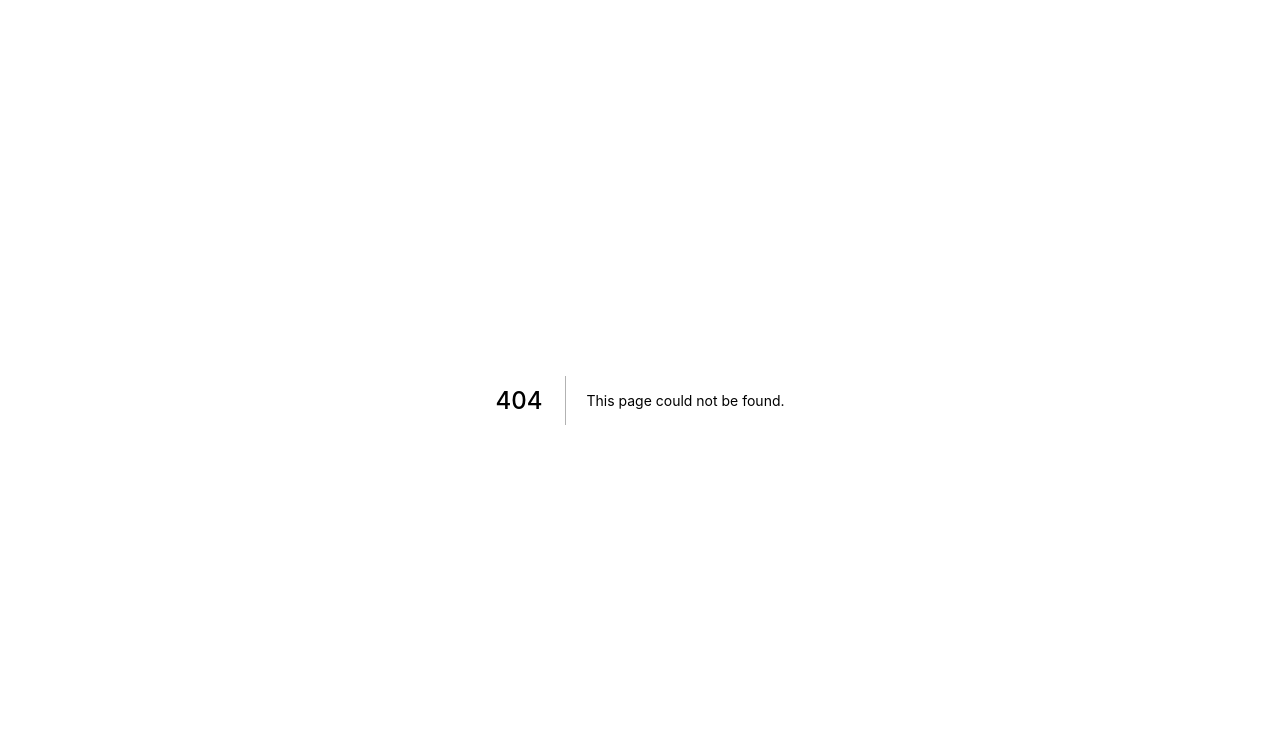
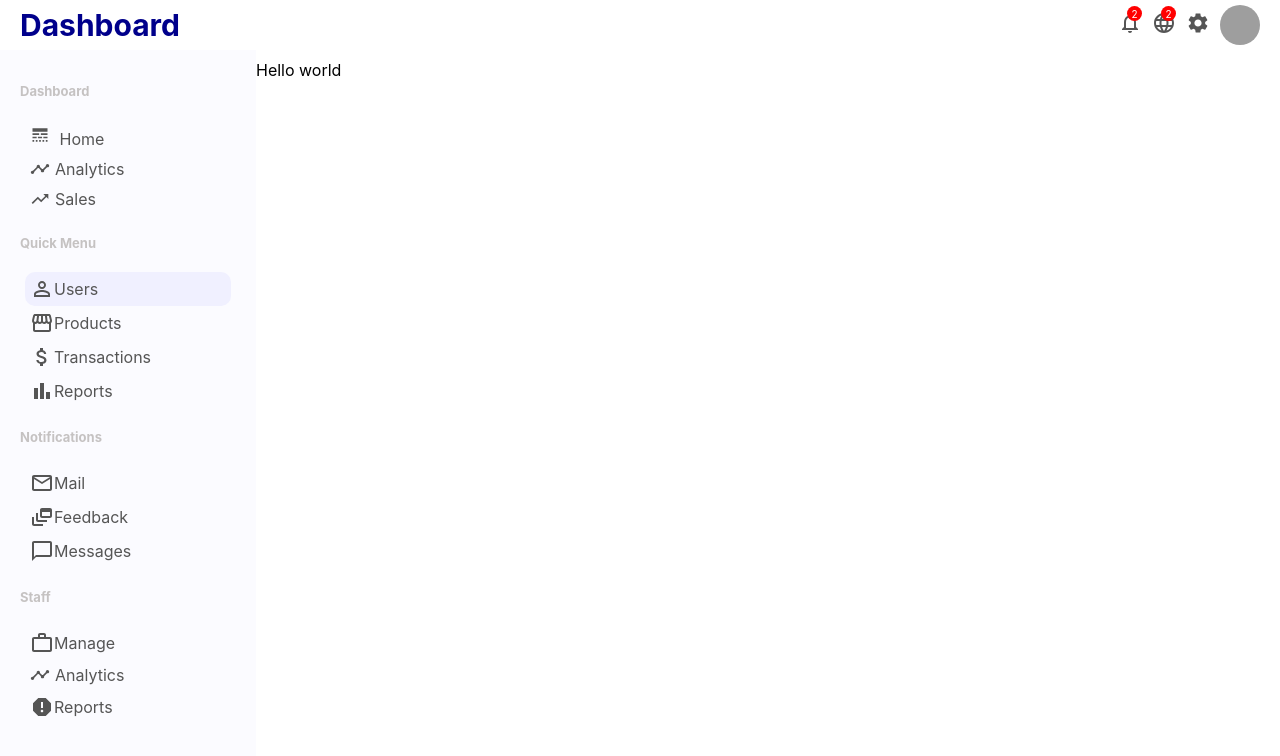
Before and after one commit to Toldo94/admin-dashboard-nextjs, a Next.js app: page /admin-dashboard/user-list in a window 1280 px wide. Before the commit this address had no page. Shown: the top 756 px of the page. Built offline with nearby package versions, Linux system fonts and the light colour scheme; grey boxes are pictures that could not be loaded.

Commit message:
Active link

```diff
--- a/components/sidebar/Sidebar.tsx
+++ b/components/sidebar/Sidebar.tsx
@@ -1,4 +1,8 @@
 import React from 'react';
+
+import Link from 'next/link';
+import { useRouter } from 'next/router';
+
 import classNames from 'classnames';
 
 import {
@@ -19,6 +23,7 @@ import {
 import css from './sidebar.module.scss';
 
 const Sidebar = () => {
+  const router = useRouter();
   return (
     <div className={css.sidebar}>
       <div className={css.sidebarWrapper}>
@@ -27,10 +32,14 @@ const Sidebar = () => {
           <ul className={css.sidebarList}>
             <li
               className={classNames(css.sidebarListItem, {
-                [css.active]: true,
+                [css.active]: router.asPath === '/admin-dashboard',
               })}
             >
+              <Link href='/admin-dashboard'>
+                <a>
                   <LineStyle className={css.sidebarIcon} /> Home
+                </a>
+              </Link>
             </li>
             <li className={css.sidebarListItem}>
               <Timeline className={css.sidebarIcon} /> Analytics
@@ -43,13 +52,18 @@ const Sidebar = () => {
         <div className={css.sidebarMenu}>
           <h3 className={css.sidebarTitle}>Quick Menu</h3>
           <ul className={css.sidebarList}>
+            <Link href='/admin-dashboard/user-list'>
+              <a>
                 <li
                   className={classNames(css.sidebarListItem, {
-                [css.active]: false,
+                    [css.active]:
+                      router.asPath === '/admin-dashboard/user-list',
                   })}
                 >
                   <PermIdentity className='sidebarIcon' /> Users
                 </li>
+              </a>
+            </Link>
             <li className={css.sidebarListItem}>
               <Storefront className='sidebarIcon' />
               Products
--- /dev/null
+++ b/pages/admin-dashboard/user-list.tsx
@@ -0,0 +1,13 @@
+import DashboardLayout from '../../layouts/DashboardLayout';
+
+import css from './user-list.module.scss';
+
+const AdminDashboard = () => {
+  return (
+    <DashboardLayout>
+        Hello world
+    </DashboardLayout>
+  );
+};
+
+export default AdminDashboard;
```
Also changed, not shown: pages/admin-dashboard/user-list.module.scss (added), 1 other file (tests, documents, lock files or other folders). Lines whose indentation alone changed are shown as unchanged.
